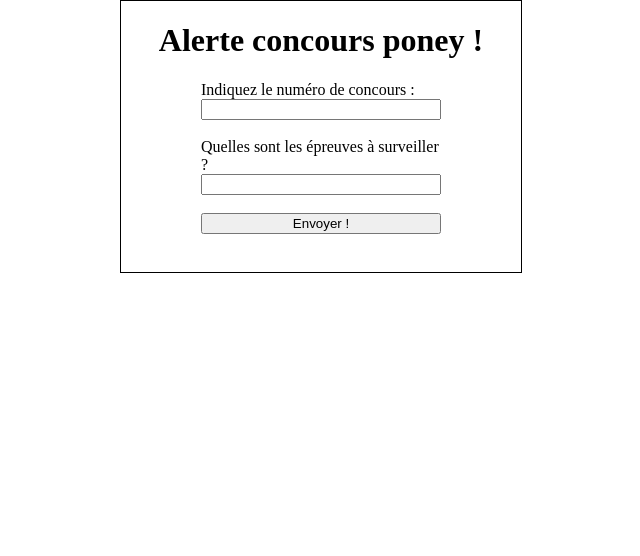
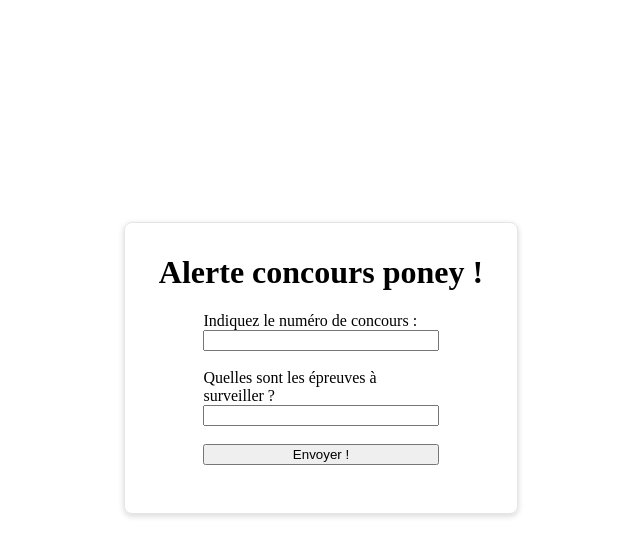
Before and after one commit to Joux17/poney, an Electron app: page index.html in a window 800 px wide. Shown: the whole page, without its empty margins (79-719 px from the left). Drawn offline with Linux system fonts and the light colour scheme.

Commit message:
update style appli

```diff
--- a/index.html
+++ b/index.html
@@ -17,6 +17,7 @@
     <title>Vive le cheval !</title>
   </head>
   <body>
+    <div class="card">
       <h1>Alerte concours poney !</h1>
       <form id="monFormulaire">
         <label for="concours">Indiquez le numéro de concours :</label>
@@ -29,6 +30,8 @@
       </form>
       <br>
       <div id="externalContent"></div>
+    </div>
+
     <script type="text/javascript" src="./index.js"></script>
   </body>
 </html>
--- a/poney.css
+++ b/poney.css
@@ -1,9 +1,18 @@
 body {
+    display: flex;
+    justify-content: center;
+    align-items: center;
+    height: 90vh;
+}
+
+.card {
     display: flex;
     flex-direction: column;
     width: 50%;
     margin: auto;
-    border: 1px black solid;
+    border: 1px rgba(0,0,0,.1)  solid;
+    border-radius: .5rem;
+    box-shadow: 0 2px 5px 1px rgba(64,60,67,.16);
 }
 
 h1 {
```
Lines whose indentation alone changed are shown as unchanged.
